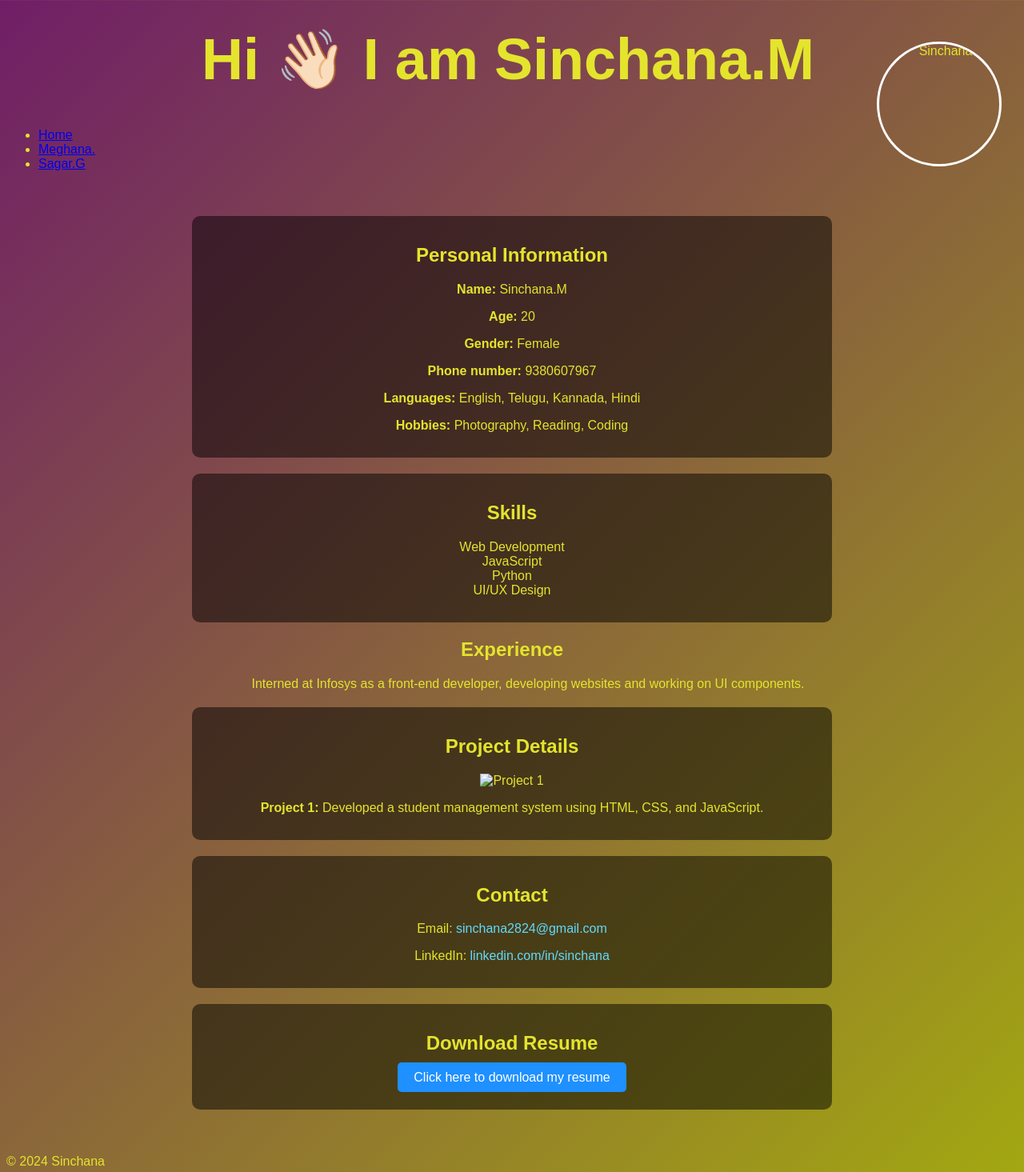
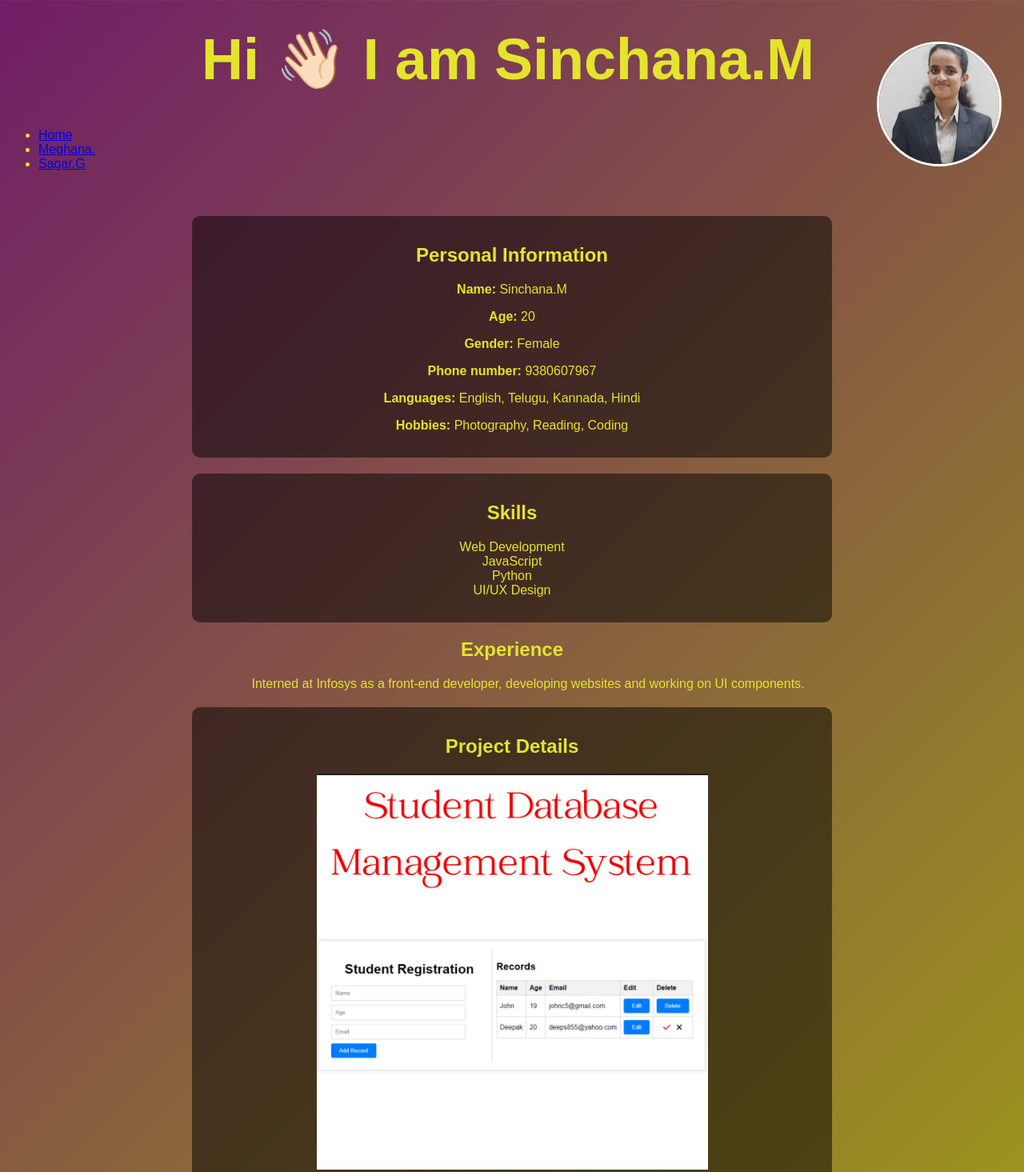
Before and after one commit to Meghanadine/html, a plain HTML site: page sinchana.html in a window 1280 px wide. Shown: the top 1465 px of the page at 80% size. Drawn offline with Linux system fonts and the light colour scheme.

Commit message:
Update sinchana.html

```diff
--- a/sinchana.html
+++ b/sinchana.html
@@ -128,7 +128,7 @@
 
     <main>
         <section class="profile container">
-            <img src="images/image3.jpg" alt="Sinchana" class="profile-img">
+            <img src="image3.jpg" alt="Sinchana" class="profile-img">
             <div>
                 <div class="bio">
                     <h2>Personal Information</h2>
@@ -159,7 +159,7 @@
 
                 <div class="projects">
                     <h2>Project Details</h2>
-                    <img src="images/project1.png" alt="Project 1" class="project-img">
+                    <img src="project1.png" alt="Project 1" class="project-img">
                     <p><strong>Project 1:</strong> Developed a student management system using HTML, CSS, and JavaScript.</p>
                 </div>
 
@@ -172,7 +172,7 @@
                 <div class="resume">
                     <h2>Download Resume</h2>
                     <!-- This button will download a basic text resume -->
-                    <p><a href="files/Sinchana_M_Resume.pdf" download="Sinchana_Resume">Click here to download my resume</a></p>
+                    <p><a href="Sinchana_M_Resume.pdf" download="Sinchana_Resume">Click here to download my resume</a></p>
                 </div>
             </div>
         </section>
```
